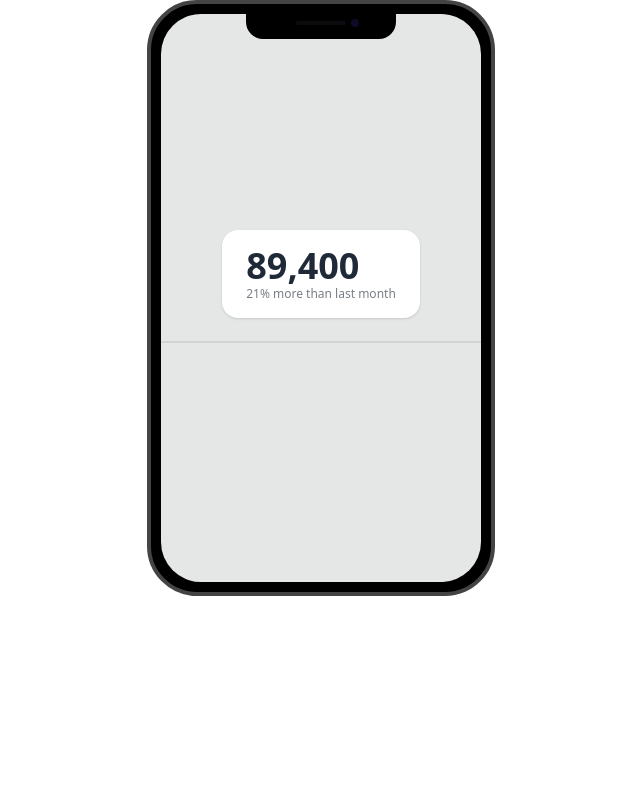
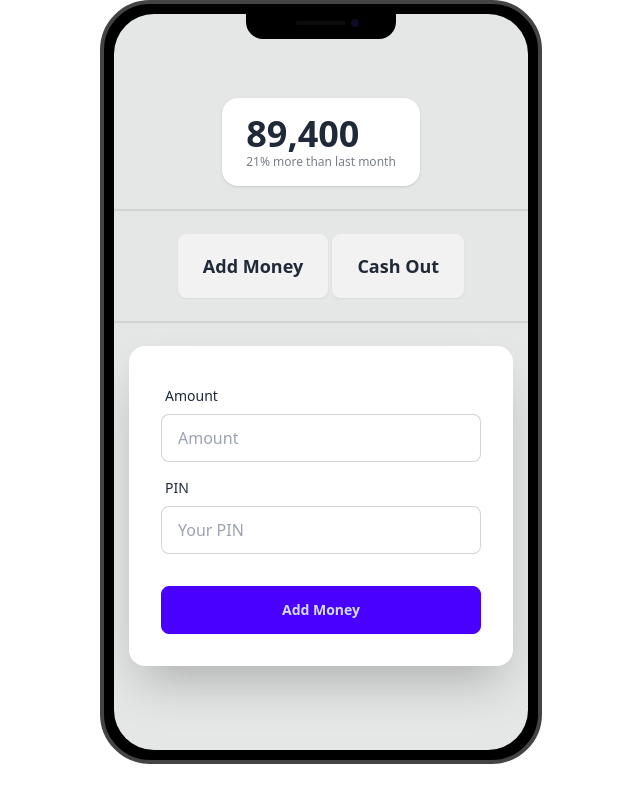
Before and after one commit to LatenT-BeacOn/DOM, a plain HTML site: page project1/home.html in a window 1280 px wide. Shown: the whole page, without its empty margins (319-959 px from the left). Drawn offline with nearby package versions, Linux system fonts and the light colour scheme.

Commit message:
Add-money form

```diff
--- a/project1/home.html
+++ b/project1/home.html
@@ -14,7 +14,7 @@
     <div class="mockup-phone">
   <div class="camera"></div>
   <div class="display">
-    <div class="artboard artboard-demo phone-1">
+    <div class="artboard artboard-demo phone-3">
         <!-- available balance -->
          <div class="stats shadow">
         <div class="stat">
@@ -25,12 +25,41 @@
        <!-- divider -->
         <div class="divider"></div>
       <!-- user action button -->
+      <div>
+        <button class="btn btn-lg">Add Money</button>
+       <button class="btn btn-lg">Cash Out</button>
+      </div>
+
+      <!-- divider -->
+        <div class="divider"></div>
+
+        <!-- form -->
+          <div class="card bg-base-100 w-full max-w-sm shrink-0 shadow-2xl">
+            <form class="card-body">
+        <div class="form-control">
+          <label class="label">
+            <span class="label-text">Amount</span>
+          </label>
+          <input type="text" placeholder="Amount" class="input input-bordered" required />
+        </div>
+        <div class="form-control">
+          <label class="label">
+            <span class="label-text">PIN</span>
+          </label>
+          <input type="password" placeholder="Your PIN" class="input input-bordered" required />
+
+        </div>
+        <div class="form-control mt-6">
+          <button class="btn btn-primary">Add Money</button>
+        </div>
+      </form>
+          </div>
 
 
     </div>
   </div>
 </div>
    </main>
-
+    <script src="js/home.js"></script>
 </body>
 </html>
```
Also changed, not shown: project1/js/home.js (added).
